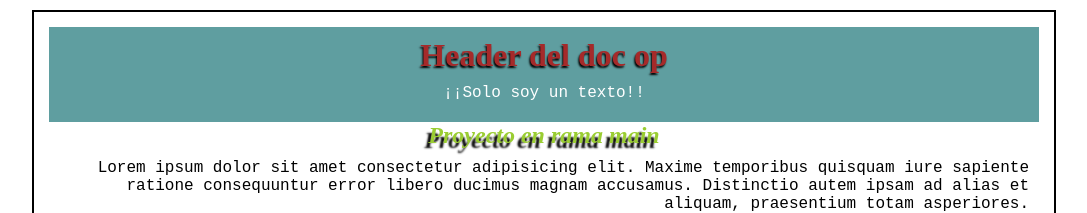
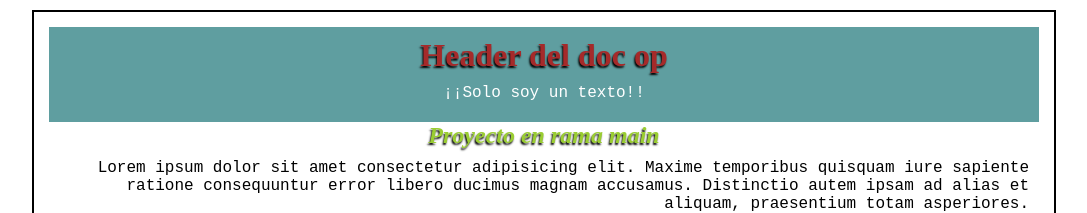
Before and after one commit to defryd/repo_prueba, a plain HTML site: page index.html in a window 1280 px wide. Shown: the top 213 px of the page, without its empty margins (96-1183 px from the left). Drawn offline with Linux system fonts and the light colour scheme.

Commit message:
cambio en un detalle de css

```diff
--- a/css/style.css
+++ b/css/style.css
@@ -11,7 +11,7 @@ div.container{
 }
 div.container h2{
     color: yellowgreen;
-    text-shadow: -4px 5px 2px #000000;
+    text-shadow: -1px 2px 2px #000000;
     text-align: center;
     font-style: italic;
 }
```
